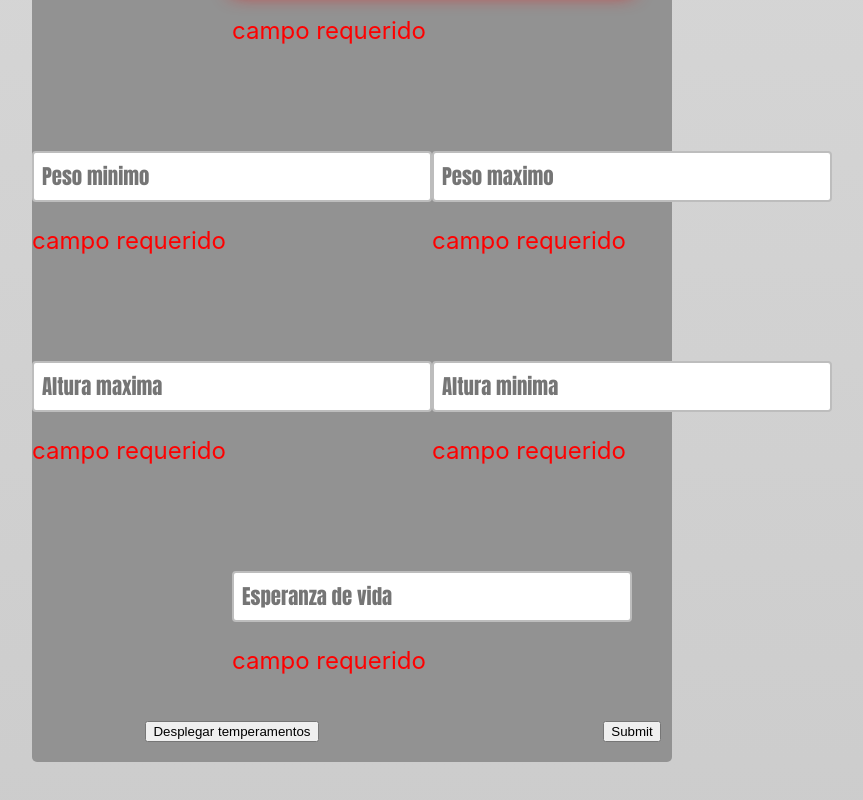
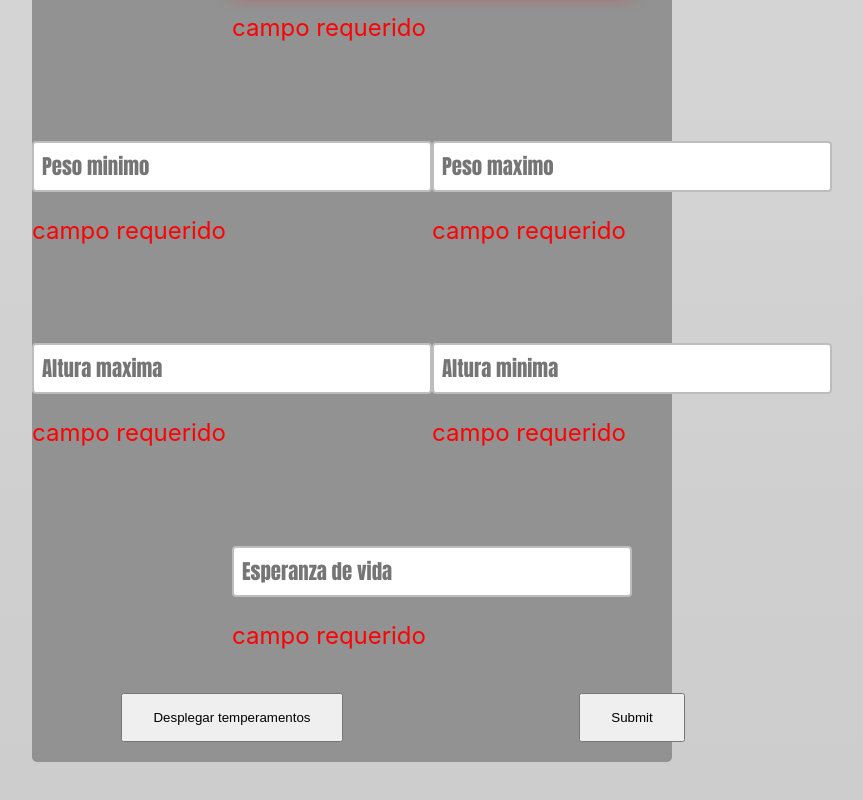
Before and after one commit to federicoprat/PI-Dogs, a React (Create React App) app in the folder client/: page /createdog in a window 1280 px wide. Shown: the part 538-1338 px from the top of the page, without its empty margins (288-1151 px from the left). Built offline with nearby package versions, Linux system fonts and the light colour scheme; no server answers.

Commit message:
listo ya esta

```diff
--- a/client/src/components/createDog/createDog.jsx
+++ b/client/src/components/createDog/createDog.jsx
@@ -130,7 +130,7 @@ const CreateDog = () => {
       form.alturaMin &&
       form.alturaMax &&
       form.lifeSpan &&
-      form.name
+      form.name && temperamentosData.length
     ) {
       try {
         const postRequest = await fetch("http://localhost:3001/dog", {
@@ -269,7 +269,7 @@ const CreateDog = () => {
             {form.lifeSpan ? errors.lifeSpan : "campo requerido"}
           </p>
         </div>
-        <button onClick={(e) => handlePopUp(e)} >Desplegar temperamentos</button>
+        <button className={styles.botonTemperamentos} onClick={(e) => handlePopUp(e)} >Desplegar temperamentos</button>
         <input className={styles.boton} type="submit" name="boton" />
       </form>
     </div>
--- a/client/src/components/createDog/createDog.module.css
+++ b/client/src/components/createDog/createDog.module.css
@@ -123,5 +123,13 @@
 .boton {
   grid-column: 2 / 3;
   grid-row: 5 / 6;
-  margin: 20px 30px
+  margin: 20px 30px;
+  padding: 15px 30px;
 }
+
+.botonTemperamentos {
+  grid-column: 1 / 2;
+  grid-row: 5 / 6;
+  margin: 20px 30px;
+  padding: 15px 30px;
+}
--- a/client/src/components/header/header.module.css
+++ b/client/src/components/header/header.module.css
@@ -58,6 +58,7 @@
   justify-content: center;
   align-items: center;
   text-decoration: none;
+  color: black;
 }
 .crearPerro:visited {
   color: black;
```
